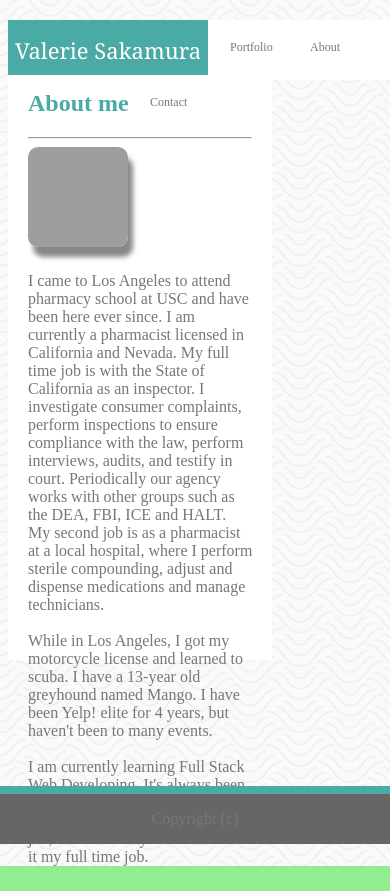
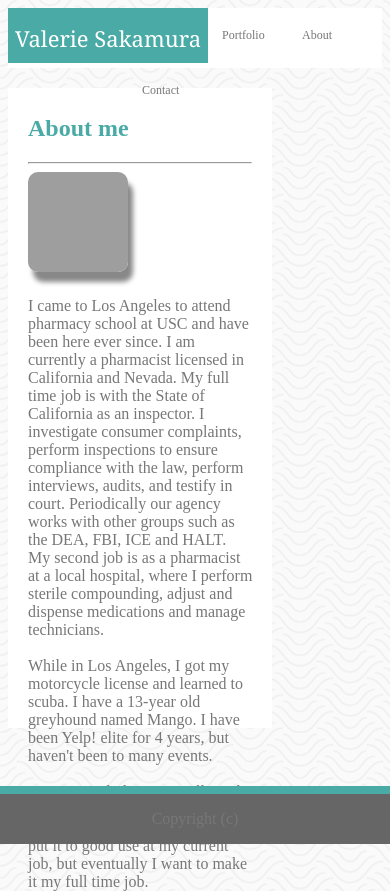
Before and after one commit to water96763/Responsive-Portfolio, a plain HTML site: page index.html in a window 390 px wide. Before the commit the page ends 866 px from the top, so only its background shows below. Drawn offline with Linux system fonts and the light colour scheme; grey boxes are pictures that could not be loaded.

Commit message:
added last media queries

```diff
--- a/css/style.css
+++ b/css/style.css
@@ -293,3 +293,13 @@ form{
         width: 90%;
     }
 }
+
+@media screen and (max-width: 640px) {
+    .headerwrapper1 {
+        position: static;
+    }
+
+    h2 {
+        margin-top: 3%;
+    }
+}
```
